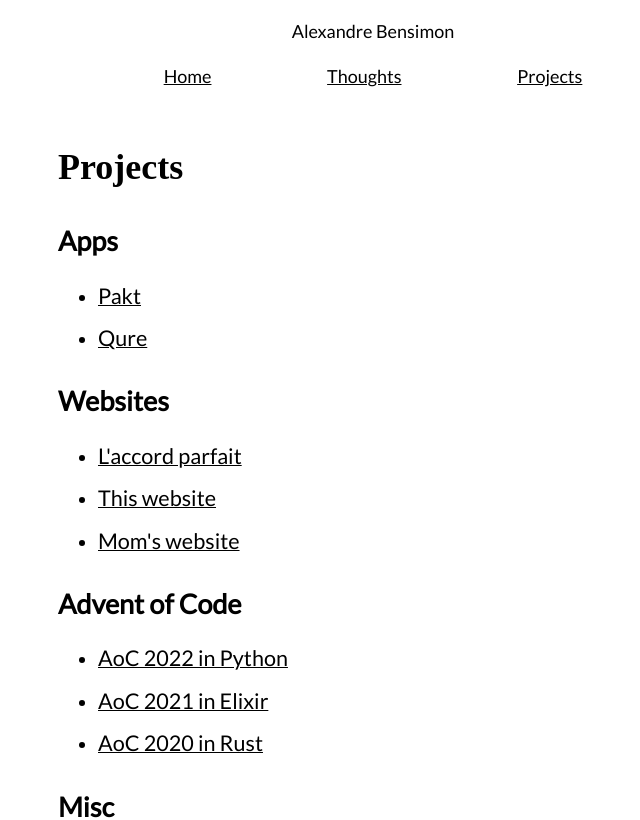
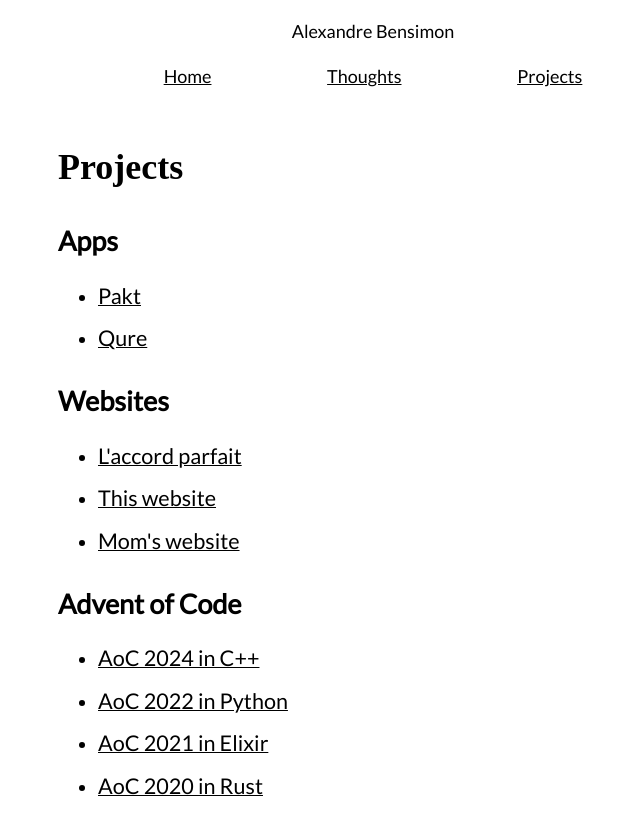
Before and after one commit to alexbensimon/personal-website, a Next.js app: page /projects in a window 1280 px wide. Shown: the top 820 px of the page, without its empty margins (267-907 px from the left). Built offline with nearby package versions, Linux system fonts and the light colour scheme; a web font is replaced by a local one.

Commit message:
Add AoC 2024

```diff
--- a/pages/projects/index.tsx
+++ b/pages/projects/index.tsx
@@ -45,6 +45,11 @@ const Index = () => (
       <h2>Advent of Code</h2>
       <ul>
         <li className="listItem">
+          <ExternalLink href="https://github.com/alexbensimon/aoc-2024">
+            <h2 className="itemTitle">AoC 2024 in C++</h2>
+          </ExternalLink>
+        </li>
+        <li className="listItem">
           <ExternalLink href="https://github.com/alexbensimon/aoc-2022">
             <h2 className="itemTitle">AoC 2022 in Python</h2>
           </ExternalLink>
```
